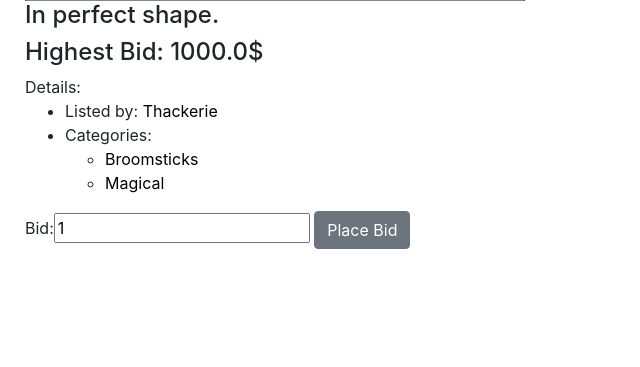
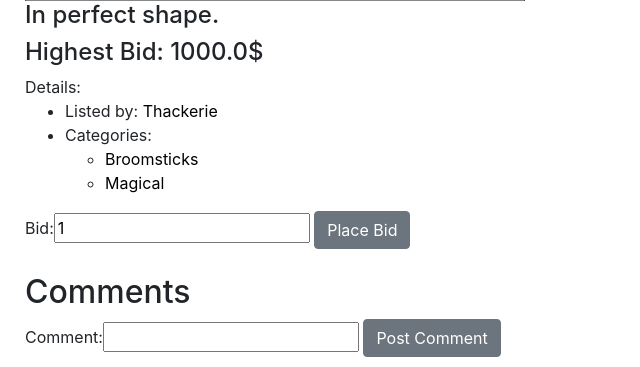
Before and after one commit to Thackerie/CS50W-Project2, a Django app: a page that uses auctions/templates/auctions/listing.html in a window 1280 px wide. Shown: the part 650-1017 px from the top of the page, without its empty margins (0-640 px from the left). Before the commit the page ends 899 px from the top, so only its background shows below. Run offline with Django 3.2, Linux system fonts and the light colour scheme; a user stored in the database is signed in; data comes from the database, SQL or seed files in the repository; both versions use the stored data as it was after the commit; some libraries are stand-ins or nearby versions.

Commit message:
added comment form on listing pages

```diff
--- a/auctions/forms.py
+++ b/auctions/forms.py
@@ -23,3 +23,6 @@ class BidForm(forms.Form):
 
 class CloseForm(forms.Form):
     closed = forms.BooleanField(widget=forms.HiddenInput(attrs={"value": "True", "name" : "close"}))
+
+class CommentForm(forms.Form):
+    comment = forms.CharField()
--- a/auctions/templates/auctions/listing.html
+++ b/auctions/templates/auctions/listing.html
@@ -67,6 +67,15 @@
         <input type="submit" class="btn btn-danger" value="Close Bidding">
     </form>
     {% endif %}
+    <div>
+        <h2>Comments</h2>
+        <! Display comments !>
+        <form action="{{ name }}" method="POST" >
+            {% csrf_token %}
+            {{ commentForm }}
+            <input type="submit" class="btn btn-secondary" value="Post Comment">
+        </form>
+    </div>
 </div>
 
 {% endblock %}
--- a/auctions/views.py
+++ b/auctions/views.py
@@ -6,8 +6,8 @@ from django.shortcuts import render, redirect
 from django.urls import reverse
 from django.conf import settings
 
-from .forms import NewListingForm, WatchlistForm, BidForm, CloseForm
-from .models import User, Listing, Category, Bid
+from .forms import NewListingForm, WatchlistForm, BidForm, CloseForm, CommentForm
+from .models import User, Listing, Category, Bid, Comment
 
 
 @login_required(login_url="login")
@@ -60,12 +60,19 @@ def listing(request, name):
             listing.active = False
             listing.save(update_fields=["active"])
 
+        commentForm = CommentForm(request.POST)
+        if commentForm.is_valid():
+            content=commentForm.cleaned_data["comment"]
+            comment = Comment(author=user,content=content, listing=listing)
+            comment.save()
+
     return render(request, "auctions/listing.html", {
         "name" : name,
         "root" : settings.MEDIA_URL,
         "watchlistForm" : WatchlistForm(),
         "bidForm" : BidForm(),
         "closeForm" : CloseForm(),
+        "commentForm" : CommentForm(),
         "highestBid" : get_highest_bid(listing),
         "listing" : listing,
         "owner" : User.objects.get(id__exact = listing.owner.id),
```
Also changed, not shown: db.sqlite3.
